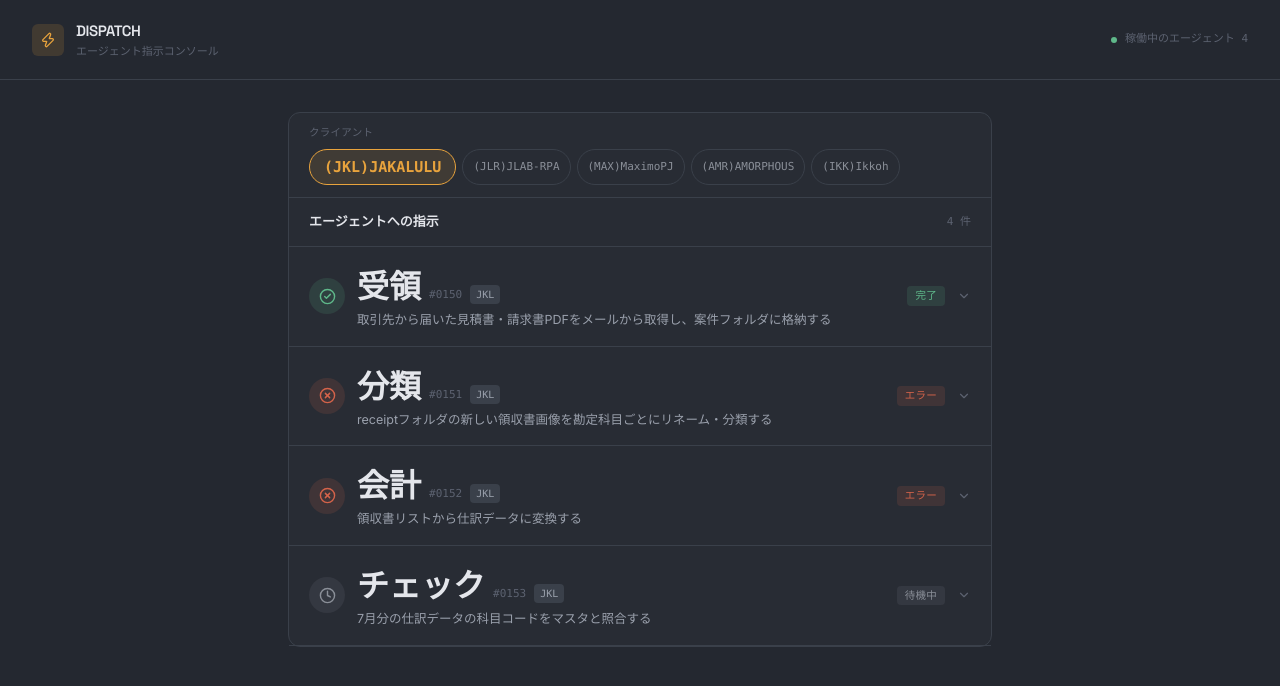
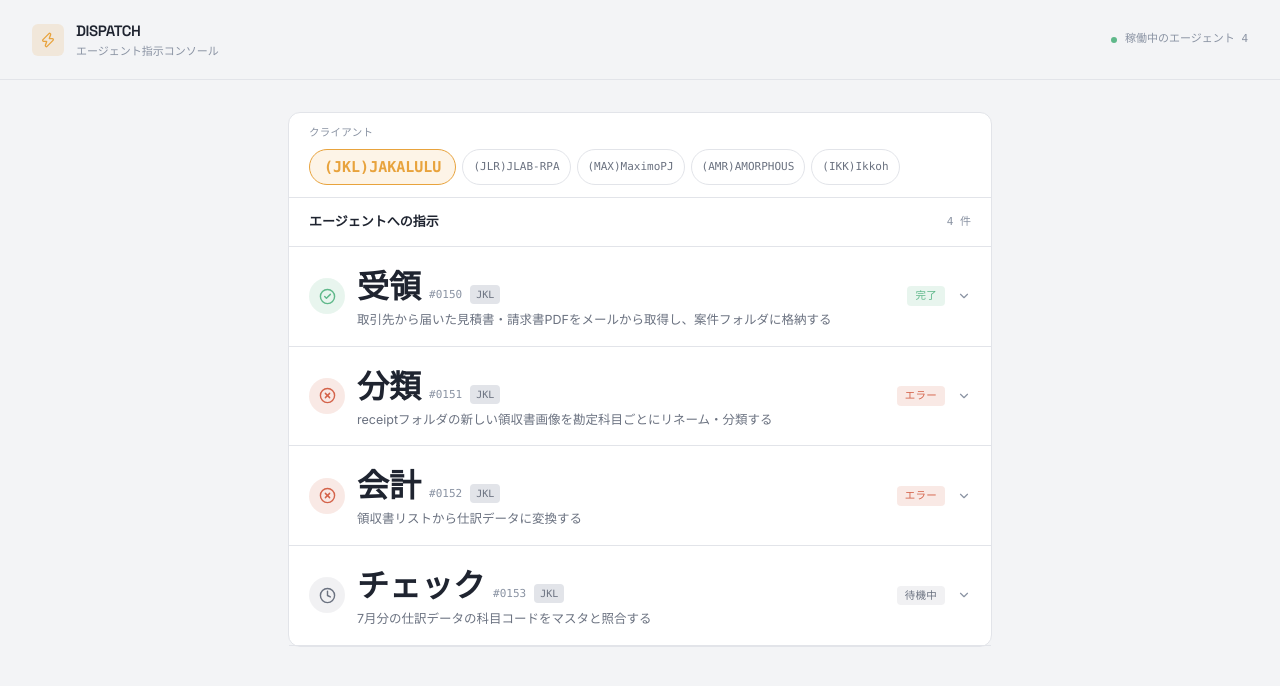
Before and after one commit to woodygaragelab/agent-dispatch-console, a React (Vite) app: page / in a window 1280 px wide. Shown: the top 686 px of the page. Built offline with nearby package versions, Linux system fonts and the light colour scheme.

Commit message:
明るさ再修正

```diff
--- a/src/App.jsx
+++ b/src/App.jsx
@@ -17,7 +17,7 @@ const CLIENTS = [
 ];
 
 const STATUS_STYLES = {
-  queued: { label: "待機中", color: "#8A8F98", bg: "rgba(138,143,152,0.12)", icon: Clock },
+  queued: { label: "待機中", color: "#6B7280", bg: "rgba(138,143,152,0.12)", icon: Clock },
   running: { label: "実行中", color: "#E8A33D", bg: "rgba(232,163,61,0.14)", icon: Loader2 },
   done: { label: "完了", color: "#5FB88A", bg: "rgba(95,184,138,0.14)", icon: CheckCircle2 },
   error: { label: "エラー", color: "#D4634A", bg: "rgba(212,99,74,0.14)", icon: XCircle },
@@ -81,7 +81,7 @@ function Ticket({ ticket, onAdvance, onStart, expanded, onToggle }) {
   return (
     <div
       onClick={() => onToggle(ticket.id)}
-      className="group cursor-pointer border-b border-[#3A404A] transition-colors hover:bg-[#2C3039]"
+      className="group cursor-pointer border-b border-[#E2E4E9] transition-colors hover:bg-[#F5F6F8]"
       style={{ animation: ticket.fresh ? "dropIn 420ms cubic-bezier(.2,.8,.2,1)" : "none" }}
     >
       <div className="flex items-center gap-3 px-5 py-4">
@@ -93,15 +93,15 @@ function Ticket({ ticket, onAdvance, onStart, expanded, onToggle }) {
         </span>
         <div className="min-w-0 flex-1">
           <div className="flex items-baseline gap-2">
-            <span className="text-[32px] font-bold text-[#E4E6EB]">{ticket.agentName}</span>
-            <span className="font-mono text-[11px] text-[#5C6270]">#{ticket.id}</span>
+            <span className="text-[32px] font-bold text-[#1F2430]">{ticket.agentName}</span>
+            <span className="font-mono text-[11px] text-[#8A93A3]">#{ticket.id}</span>
             {ticket.clientId && (
-              <span className="rounded bg-[#3A404A] px-1.5 py-0.5 font-mono text-[10px] text-[#9AA0AC]">
+              <span className="rounded bg-[#E2E4E9] px-1.5 py-0.5 font-mono text-[10px] text-[#6B7280]">
                 {CLIENTS.find((c) => c.id === ticket.clientId)?.short}
               </span>
             )}
           </div>
-          <p className="truncate text-[12.5px] text-[#9AA0AC]">{ticket.instruction}</p>
+          <p className="truncate text-[12.5px] text-[#6B7280]">{ticket.instruction}</p>
         </div>
         <span
           className="shrink-0 rounded px-2 py-0.5 font-mono text-[10.5px] tracking-wide"
@@ -111,19 +111,19 @@ function Ticket({ ticket, onAdvance, onStart, expanded, onToggle }) {
         </span>
         <ChevronDown
           size={14}
-          className="shrink-0 text-[#5C6270] transition-transform"
+          className="shrink-0 text-[#8A93A3] transition-transform"
           style={{ transform: expanded ? "rotate(180deg)" : "none" }}
         />
       </div>
       {expanded && (
-        <div className="mx-5 mb-3.5 rounded-md border border-[#3A404A] bg-[#1C2026] px-4 py-3.5 text-[12px]">
+        <div className="mx-5 mb-3.5 rounded-md border border-[#E2E4E9] bg-[#F8F9FB] px-4 py-3.5 text-[12px]">
           {ticket.status === "queued" && (
             <button
               onClick={(e) => {
                 e.stopPropagation();
                 onStart(ticket.id);
               }}
-              className="mb-4 flex w-full items-center justify-center gap-2 rounded-lg border border-[#3A4048] bg-transparent px-4 py-3 text-[15px] font-semibold text-[#C8CCD4] transition-colors hover:bg-[#1F242C]"
+              className="mb-4 flex w-full items-center justify-center gap-2 rounded-lg border border-[#D8DBE1] bg-transparent px-4 py-3 text-[15px] font-semibold text-[#374151] transition-colors hover:bg-[#F0F1F4]"
             >
               <Play size={18} />
               開始する
@@ -135,7 +135,7 @@ function Ticket({ ticket, onAdvance, onStart, expanded, onToggle }) {
                 e.stopPropagation();
                 onStart(ticket.id);
               }}
-              className="mb-4 flex w-full items-center justify-center gap-2 rounded-lg border border-[#3A4048] bg-transparent px-4 py-3 text-[15px] font-semibold text-[#C8CCD4] transition-colors hover:bg-[#1F242C]"
+              className="mb-4 flex w-full items-center justify-center gap-2 rounded-lg border border-[#D8DBE1] bg-transparent px-4 py-3 text-[15px] font-semibold text-[#374151] transition-colors hover:bg-[#F0F1F4]"
             >
               <RotateCw size={18} />
               再実行
@@ -143,35 +143,35 @@ function Ticket({ ticket, onAdvance, onStart, expanded, onToggle }) {
           )}
           <div className="flex flex-col gap-2.5">
             <div className="flex items-start gap-3">
-              <span className="shrink-0 text-[#5C6270]" style={{ width: "84px" }}>指示内容</span>
-              <span className="text-[#C8CCD4]">{ticket.instruction}</span>
+              <span className="shrink-0 text-[#8A93A3]" style={{ width: "84px" }}>指示内容</span>
+              <span className="text-[#374151]">{ticket.instruction}</span>
             </div>
 
             <div className="flex items-center gap-3">
-              <span className="shrink-0 text-[#5C6270]" style={{ width: "84px" }}>ステータス</span>
+              <span className="shrink-0 text-[#8A93A3]" style={{ width: "84px" }}>ステータス</span>
               <span className="rounded px-1.5 py-0.5 font-mono text-[10.5px]" style={{ background: s.bg, color: s.color }}>
                 {s.label}
               </span>
             </div>
 
             <div className="flex items-center gap-3">
-              <span className="shrink-0 text-[#5C6270]" style={{ width: "84px" }}>開始時刻</span>
-              <span className="font-mono text-[#C8CCD4]">{ticket.startTime || "—"}</span>
+              <span className="shrink-0 text-[#8A93A3]" style={{ width: "84px" }}>開始時刻</span>
+              <span className="font-mono text-[#374151]">{ticket.startTime || "—"}</span>
             </div>
 
             <div className="flex items-center gap-3">
-              <span className="shrink-0 text-[#5C6270]" style={{ width: "84px" }}>完了時刻</span>
-              <span className="font-mono text-[#C8CCD4]">{ticket.endTime || "—"}</span>
+              <span className="shrink-0 text-[#8A93A3]" style={{ width: "84px" }}>完了時刻</span>
+              <span className="font-mono text-[#374151]">{ticket.endTime || "—"}</span>
             </div>
 
             <div className="flex items-start gap-3">
-              <span className="shrink-0 text-[#5C6270]" style={{ width: "84px" }}>入力フォルダ</span>
+              <span className="shrink-0 text-[#8A93A3]" style={{ width: "84px" }}>入力フォルダ</span>
               <a
                 href={ticket.inputFolderUrl}
                 target="_blank"
                 rel="noreferrer"
                 onClick={(e) => e.stopPropagation()}
-                className="inline-flex items-center gap-1 break-all font-mono text-[#7FA8D9] underline decoration-[#7FA8D9]/40 underline-offset-2 hover:text-[#9CBCE3]"
+                className="inline-flex items-center gap-1 break-all font-mono text-[#2563EB] underline decoration-[#2563EB]/40 underline-offset-2 hover:text-[#1D4ED8]"
               >
                 {ticket.inputFolder}
                 <ExternalLink size={11} className="shrink-0" />
@@ -179,13 +179,13 @@ function Ticket({ ticket, onAdvance, onStart, expanded, onToggle }) {
             </div>
 
             <div className="flex items-start gap-3">
-              <span className="shrink-0 text-[#5C6270]" style={{ width: "84px" }}>出力フォルダ</span>
+              <span className="shrink-0 text-[#8A93A3]" style={{ width: "84px" }}>出力フォルダ</span>
               <a
                 href={ticket.outputFolderUrl}
                 target="_blank"
                 rel="noreferrer"
                 onClick={(e) => e.stopPropagation()}
-                className="inline-flex items-center gap-1 break-all font-mono text-[#7FA8D9] underline decoration-[#7FA8D9]/40 underline-offset-2 hover:text-[#9CBCE3]"
+                className="inline-flex items-center gap-1 break-all font-mono text-[#2563EB] underline decoration-[#2563EB]/40 underline-offset-2 hover:text-[#1D4ED8]"
               >
                 {ticket.outputFolder}
                 <ExternalLink size={11} className="shrink-0" />
@@ -220,20 +220,20 @@ export default function AgentDispatchConsole() {
   const visibleTickets = tickets.filter((t) => t.clientId === clientFilter);
 
   return (
-    <div className="min-h-screen w-full bg-[#242830] text-[#E4E6EB]" style={{ fontFamily: "'Inter', sans-serif" }}>
+    <div className="min-h-screen w-full bg-[#F3F4F6] text-[#1F2430]" style={{ fontFamily: "'Inter', sans-serif" }}>
       <style>{`
         @import url('https://fonts.googleapis.com/css2?family=Space+Grotesk:wght@500;600;700&family=Inter:wght@400;500;600&family=JetBrains+Mono:wght@400;500&display=swap');
         @keyframes dropIn {
           0% { opacity: 0; transform: translateY(-10px) scale(0.98); }
           100% { opacity: 1; transform: translateY(0) scale(1); }
         }
-        textarea::placeholder { color: #5C6270; }
+        textarea::placeholder { color: #8A93A3; }
         ::-webkit-scrollbar { width: 8px; }
-        ::-webkit-scrollbar-thumb { background: #3A404A; border-radius: 4px; }
+        ::-webkit-scrollbar-thumb { background: #C7CBD3; border-radius: 4px; }
       `}</style>
 
       {/* Header */}
-      <header className="flex items-center justify-between border-b border-[#3A404A] px-8 py-5">
+      <header className="flex items-center justify-between border-b border-[#E2E4E9] px-8 py-5">
         <div className="flex items-center gap-3">
           <div className="flex h-8 w-8 items-center justify-center rounded-md bg-[#E8A33D]/15">
             <Zap size={16} className="text-[#E8A33D]" />
@@ -242,10 +242,10 @@ export default function AgentDispatchConsole() {
             <h1 style={{ fontFamily: "'Space Grotesk', sans-serif" }} className="text-[15px] font-semibold tracking-tight">
               DISPATCH
             </h1>
-            <p className="text-[11px] text-[#5C6270]">エージェント指示コンソール</p>
+            <p className="text-[11px] text-[#8A93A3]">エージェント指示コンソール</p>
           </div>
         </div>
-        <div className="flex items-center gap-2 font-mono text-[11px] text-[#5C6270]">
+        <div className="flex items-center gap-2 font-mono text-[11px] text-[#8A93A3]">
           <span className="h-1.5 w-1.5 rounded-full bg-[#5FB88A]" />
           稼働中のエージェント {AGENTS.length}
         </div>
@@ -253,9 +253,9 @@ export default function AgentDispatchConsole() {
 
       <div className="mx-auto max-w-3xl px-8 py-8">
         {/* Queue */}
-        <div className="rounded-xl border border-[#3A404A] bg-[#282C34]">
-          <div className="border-b border-[#3A404A] px-5 py-3">
-            <span className="mb-2 block text-[10.5px] font-medium tracking-wide text-[#5C6270]">クライアント</span>
+        <div className="rounded-xl border border-[#E2E4E9] bg-[#FFFFFF]">
+          <div className="border-b border-[#E2E4E9] px-5 py-3">
+            <span className="mb-2 block text-[10.5px] font-medium tracking-wide text-[#8A93A3]">クライアント</span>
             <div className="flex flex-wrap gap-1.5">
               {CLIENTS.map((c) => (
                 <button
@@ -263,9 +263,9 @@ export default function AgentDispatchConsole() {
                   onClick={() => setClientFilter(c.id)}
                   className="rounded-full border px-2.5 py-1 font-mono transition-all"
                   style={{
-                    borderColor: clientFilter === c.id ? "#E8A33D" : "#3A404A",
+                    borderColor: clientFilter === c.id ? "#E8A33D" : "#E2E4E9",
                     background: clientFilter === c.id ? "rgba(232,163,61,0.12)" : "transparent",
-                    color: clientFilter === c.id ? "#E8A33D" : "#8A8F98",
+                    color: clientFilter === c.id ? "#E8A33D" : "#6B7280",
                     fontSize: clientFilter === c.id ? "15px" : "11px",
                     fontWeight: clientFilter === c.id ? 700 : 400,
                     padding: clientFilter === c.id ? "6px 14px" : "4px 10px",
@@ -276,11 +276,11 @@ export default function AgentDispatchConsole() {
               ))}
             </div>
           </div>
-          <div className="flex items-center justify-between border-b border-[#3A404A] px-5 py-3.5">
+          <div className="flex items-center justify-between border-b border-[#E2E4E9] px-5 py-3.5">
             <span style={{ fontFamily: "'Space Grotesk', sans-serif" }} className="text-[13px] font-semibold">
               エージェントへの指示
             </span>
-            <span className="font-mono text-[11px] text-[#5C6270]">{visibleTickets.length} 件</span>
+            <span className="font-mono text-[11px] text-[#8A93A3]">{visibleTickets.length} 件</span>
           </div>
           <div className="max-h-[560px] overflow-y-auto">
             {visibleTickets.map((t) => (
@@ -294,7 +294,7 @@ export default function AgentDispatchConsole() {
               />
             ))}
             {visibleTickets.length === 0 && (
-              <div className="px-5 py-10 text-center text-[12px] text-[#5C6270]">このクライアントの指示はまだありません</div>
+              <div className="px-5 py-10 text-center text-[12px] text-[#8A93A3]">このクライアントの指示はまだありません</div>
             )}
           </div>
         </div>
```
